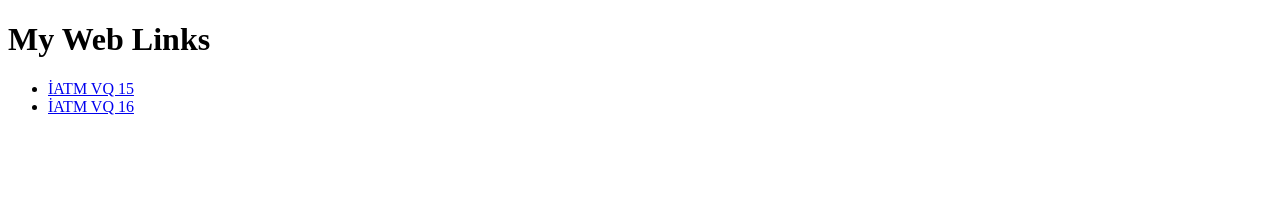
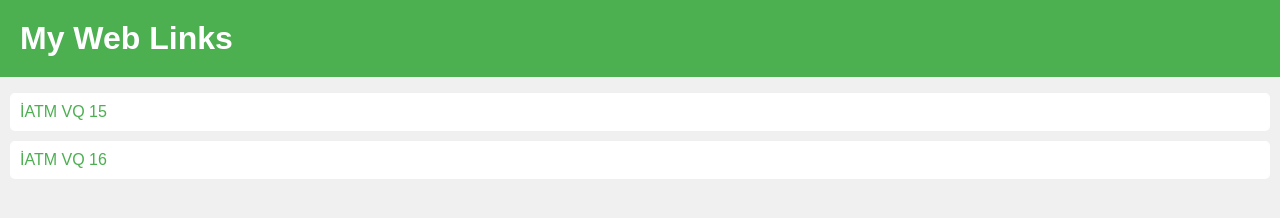
Before and after one commit to fuadsalmanli/fuadsalmanli.github.io, a plain HTML site: page index.html in a window 1280 px wide. Drawn offline with Linux system fonts and the light colour scheme.

Commit message:
design improved

```diff
--- a/index.html
+++ b/index.html
@@ -1,9 +1,45 @@
 <!DOCTYPE html>
 <html lang="en">
-<head>
+  <head>
   <meta charset="UTF-8">
   <meta name="viewport" content="width=device-width, initial-scale=1.0">
-  <title>Dərslər</title>
+  <title>My Links</title>
+  <style>
+    body {
+      font-family: Arial, sans-serif;
+      background-color: #f0f0f0;
+      margin: 0;
+      padding: 0;
+    }
+
+    h1 {
+      background-color: #4CAF50;
+      color: white;
+      padding: 20px;
+      margin: 0;
+    }
+
+    ul {
+      list-style-type: none;
+      padding: 0;
+    }
+
+    li {
+      background-color: white;
+      padding: 10px;
+      margin: 10px;
+      border-radius: 5px;
+    }
+
+    a {
+      text-decoration: none;
+      color: #4CAF50;
+    }
+
+    a:hover {
+      color: #2E7D32;
+    }
+  </style>
 </head>
 <body>
   <h1>My Web Links</h1>
```
